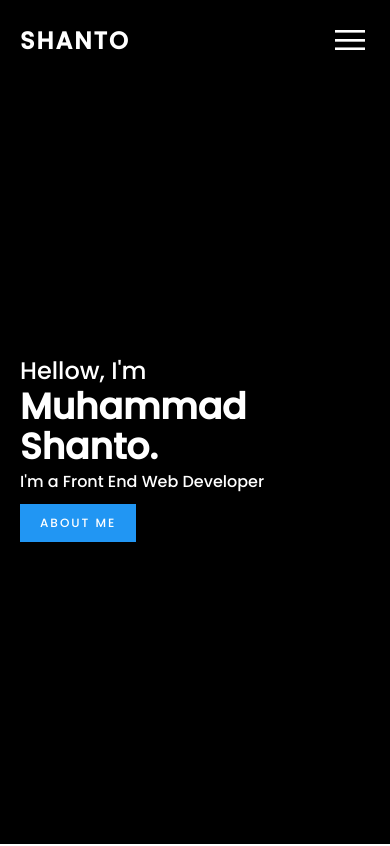
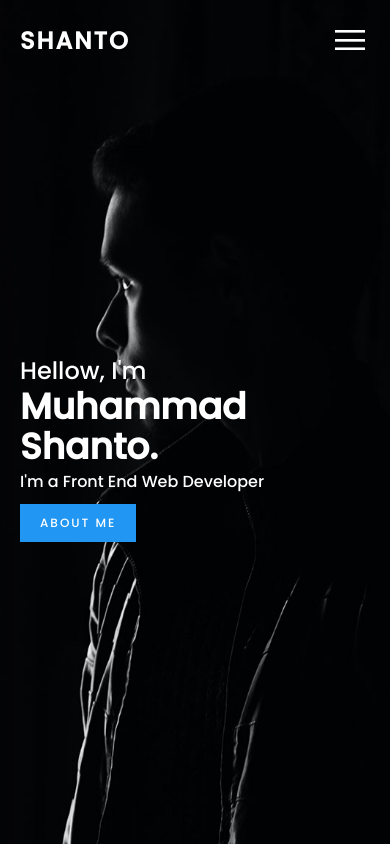
Before and after one commit to ShohelDeveloper/Second-Portfolio, a plain HTML site: page index.html in a window 390 px wide. Shown: the top 846 px of the page. Drawn offline with Linux system fonts and the light colour scheme.

Commit message:
first commit

```diff
--- a/style.css
+++ b/style.css
@@ -342,6 +342,9 @@ img{
         padding: 20px 50px;
     }
 
+    .banner{background-position-x: -495px;}
+
+
     .menu{
         position: fixed;
         top: 75px;
@@ -444,4 +447,5 @@ img{
     section{
         padding: 100px 20px;
     }
+    .banner{background-position-x: 495px;}
 }
```
